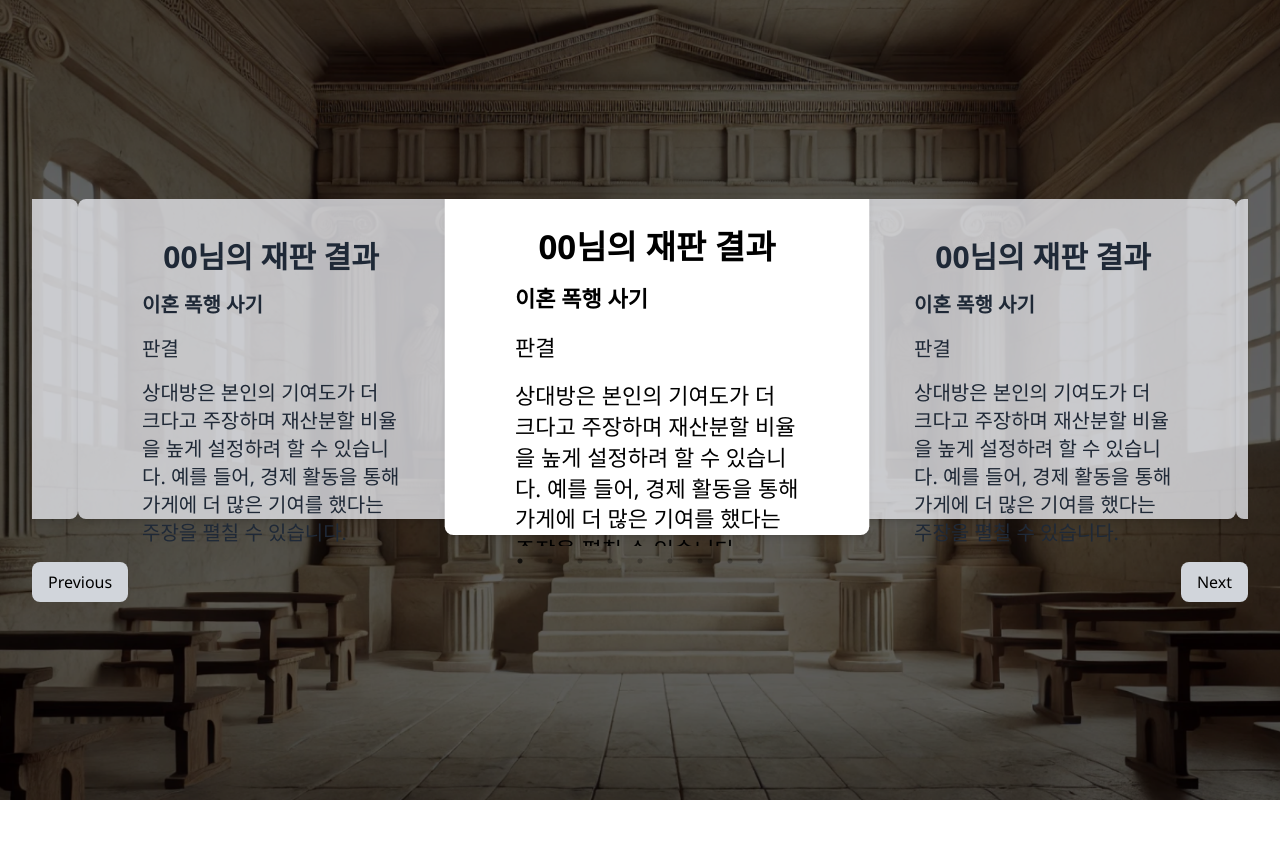
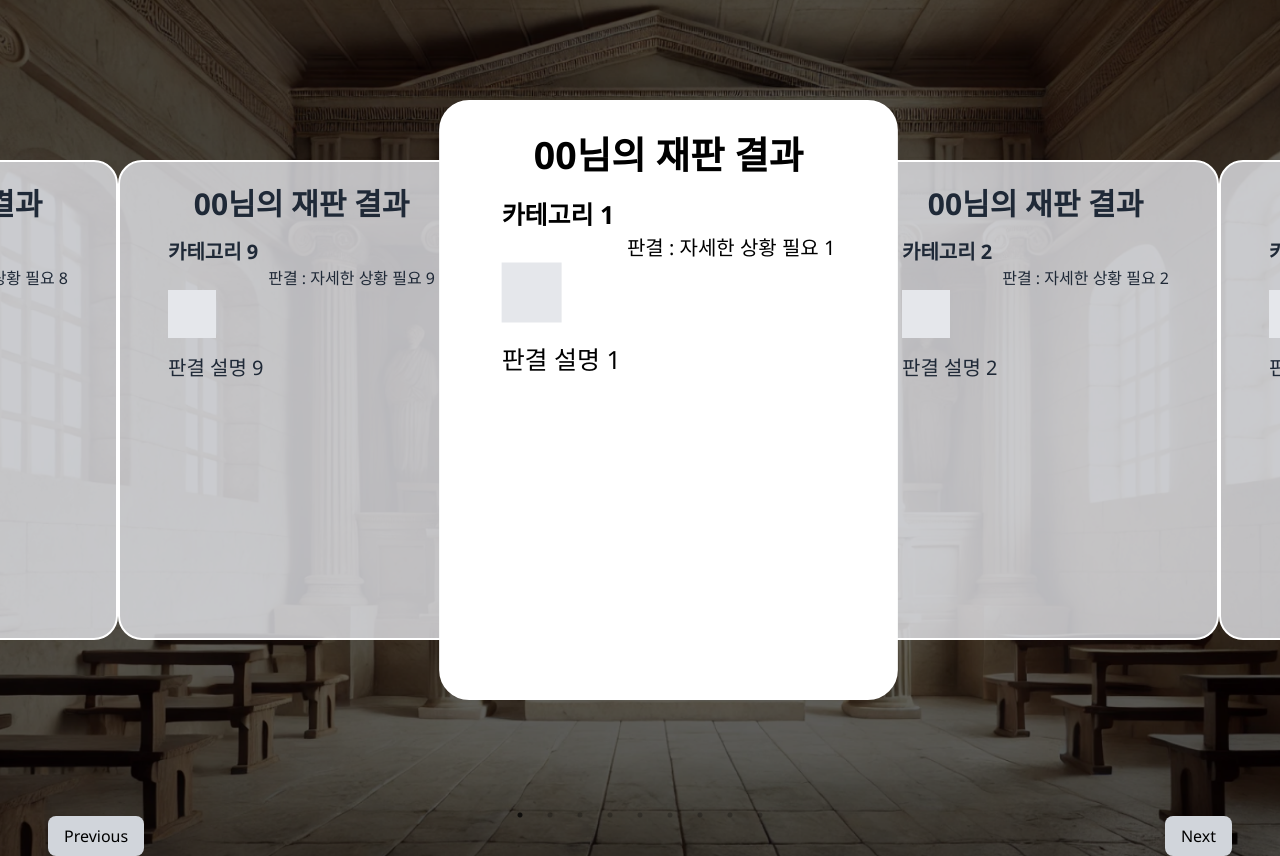
Before and after one commit to 2024-SummerBootcamp-Team-1234/Frontend, a React (Vite) app: page /LatestPostPage in a window 1280 px wide. Before the commit the page ends 800 px from the top, so only its background shows below. Built offline with nearby package versions, Linux system fonts and the light colour scheme.

Commit message:
게시판 페이지 계속 개발중,,,,

```diff
--- a/src/App.tsx
+++ b/src/App.tsx
@@ -5,7 +5,7 @@ import SignupPage from './pages/SignupPage';
 import MainPage2 from './pages/MainPage2';
 import CategoryPage from './pages/CategoryPage';
 import LatestPostPage from './pages/LatestPostPage';
-
+import LatestPostPageT from './pages/LatestPostPageT';
 
 function App() {
   return (
@@ -16,6 +16,7 @@ function App() {
       <Route path="/MainPage2" element={<MainPage2 />} />
       <Route path="/SignUp" element={<SignupPage />} />
       <Route path="/LatestPostPage" element={<LatestPostPage />} />
+      <Route path="/LatestPostPageT" element={<LatestPostPageT />} />
     </Routes>
   );
 }
--- a/src/pages/LatestPostPage.tsx
+++ b/src/pages/LatestPostPage.tsx
@@ -12,15 +12,15 @@ interface Post {
 }
 
 const posts: Post[] = [
-    { title: '00님의 재판 결과', categories: '이혼 폭행 사기', judgement: '판결', judgementTitle: '자세한 상황 필요', judgementDescription: '상대방은 본인의 기여도가 더 크다고 주장하며 재산분할 비율을 높게 설정하려 할 수 있습니다. 예를 들어, 경제 활동을 통해 가게에 더 많은 기여를 했다는 주장을 펼칠 수 있습니다.' },
-    { title: '00님의 재판 결과', categories: '이혼 폭행 사기', judgement: '판결', judgementTitle: '자세한 상황 필요', judgementDescription: '상대방은 본인의 기여도가 더 크다고 주장하며 재산분할 비율을 높게 설정하려 할 수 있습니다. 예를 들어, 경제 활동을 통해 가게에 더 많은 기여를 했다는 주장을 펼칠 수 있습니다.' },
-    { title: '00님의 재판 결과', categories: '이혼 폭행 사기', judgement: '판결', judgementTitle: '자세한 상황 필요', judgementDescription: '상대방은 본인의 기여도가 더 크다고 주장하며 재산분할 비율을 높게 설정하려 할 수 있습니다. 예를 들어, 경제 활동을 통해 가게에 더 많은 기여를 했다는 주장을 펼칠 수 있습니다.' },
-    { title: '00님의 재판 결과', categories: '이혼 폭행 사기', judgement: '판결', judgementTitle: '자세한 상황 필요', judgementDescription: '상대방은 본인의 기여도가 더 크다고 주장하며 재산분할 비율을 높게 설정하려 할 수 있습니다. 예를 들어, 경제 활동을 통해 가게에 더 많은 기여를 했다는 주장을 펼칠 수 있습니다.' },
-    { title: '00님의 재판 결과', categories: '이혼 폭행 사기', judgement: '판결', judgementTitle: '자세한 상황 필요', judgementDescription: '상대방은 본인의 기여도가 더 크다고 주장하며 재산분할 비율을 높게 설정하려 할 수 있습니다. 예를 들어, 경제 활동을 통해 가게에 더 많은 기여를 했다는 주장을 펼칠 수 있습니다.' },
-    { title: '00님의 재판 결과', categories: '이혼 폭행 사기', judgement: '판결', judgementTitle: '자세한 상황 필요', judgementDescription: '상대방은 본인의 기여도가 더 크다고 주장하며 재산분할 비율을 높게 설정하려 할 수 있습니다. 예를 들어, 경제 활동을 통해 가게에 더 많은 기여를 했다는 주장을 펼칠 수 있습니다.' },
-    { title: '00님의 재판 결과', categories: '이혼 폭행 사기', judgement: '판결', judgementTitle: '자세한 상황 필요', judgementDescription: '상대방은 본인의 기여도가 더 크다고 주장하며 재산분할 비율을 높게 설정하려 할 수 있습니다. 예를 들어, 경제 활동을 통해 가게에 더 많은 기여를 했다는 주장을 펼칠 수 있습니다.' },
-    { title: '00님의 재판 결과', categories: '이혼 폭행 사기', judgement: '판결', judgementTitle: '자세한 상황 필요', judgementDescription: '상대방은 본인의 기여도가 더 크다고 주장하며 재산분할 비율을 높게 설정하려 할 수 있습니다. 예를 들어, 경제 활동을 통해 가게에 더 많은 기여를 했다는 주장을 펼칠 수 있습니다.' },
-    { title: '00님의 재판 결과', categories: '이혼 폭행 사기', judgement: '판결', judgementTitle: '자세한 상황 필요', judgementDescription: '상대방은 본인의 기여도가 더 크다고 주장하며 재산분할 비율을 높게 설정하려 할 수 있습니다. 예를 들어, 경제 활동을 통해 가게에 더 많은 기여를 했다는 주장을 펼칠 수 있습니다.' },
+    { title: '00님의 재판 결과', categories: '카테고리 1', judgement: '판결', judgementTitle: '자세한 상황 필요 1', judgementDescription: '판결 설명 1' },
+    { title: '00님의 재판 결과', categories: '카테고리 2', judgement: '판결', judgementTitle: '자세한 상황 필요 2', judgementDescription: '판결 설명 2' },
+    { title: '00님의 재판 결과', categories: '카테고리 3', judgement: '판결', judgementTitle: '자세한 상황 필요 3', judgementDescription: '판결 설명 3' },
+    { title: '00님의 재판 결과', categories: '카테고리 4', judgement: '판결', judgementTitle: '자세한 상황 필요 4', judgementDescription: '판결 설명 4' },
+    { title: '00님의 재판 결과', categories: '카테고리 5', judgement: '판결', judgementTitle: '자세한 상황 필요 5', judgementDescription: '판결 설명 5' },
+    { title: '00님의 재판 결과', categories: '카테고리 6', judgement: '판결', judgementTitle: '자세한 상황 필요 6', judgementDescription: '판결 설명 6' },
+    { title: '00님의 재판 결과', categories: '카테고리 7', judgement: '판결', judgementTitle: '자세한 상황 필요 7', judgementDescription: '판결 설명 7' },
+    { title: '00님의 재판 결과', categories: '카테고리 8', judgement: '판결', judgementTitle: '자세한 상황 필요 8', judgementDescription: '판결 설명 8' },
+    { title: '00님의 재판 결과', categories: '카테고리 9', judgement: '판결', judgementTitle: '자세한 상황 필요 9', judgementDescription: '판결 설명 9' },
 ];
 
 const MultipleItems: React.FC = () => {
@@ -32,10 +32,20 @@ const MultipleItems: React.FC = () => {
         infinite: true,
         slidesToShow: 3,
         slidesToScroll: 1,
+
         arrows: false,
         centerMode: true,
-        centerPadding:'30px',
+        centerPadding: '90px',
         beforeChange: (current: number, next: number) => setActiveSlide(next),
+        responsive: [
+            {
+                breakpoint:768,
+                settings:{
+                    slidesToShow:1,
+                    centerPadding:'0px',
+                },
+            }
+        ],
     };
 
     const handlePrevious = () => {
@@ -47,27 +57,36 @@ const MultipleItems: React.FC = () => {
     };
 
     return (
-        <div className="bg-postPageBg-image bg-cover bg-center min-h-screen flex flex-col justify-center p-8 relative">
-            <div className="w-full mx-auto" style={{ maxWidth: '80rem' }}>
+        <div className="bg-postPageBg-image bg-cover bg-center min-h-screen flex flex-col justify-center relative">
+            <div className="w-full mx-auto">
                 <Slider ref={sliderRef} {...settings}>
                     {posts.map((post, index) => (
                         <div
                             key={index}
-                            className={`w-[80%] h-[40vh] mx-4 p-4 rounded-lg shadow-md transition-all duration-300 ${activeSlide === index
-                                ? 'bg-white bg-opacity-100 text-black transform scale-110'
-                                : 'bg-gray-200 bg-opacity-80 text-gray-800'
-                                }`}
+                            className={`max-w-[26rem] h-[30rem] my-40 rounded-3xl shadow-6xl transition-all duration-500 border-2 border-solid border-white
+                                ${activeSlide === index
+                                    ? 'mx-7 bg-white bg-opacity-100 text-black transform scale-125'
+                                    : 'mx-7 bg-gray-200 bg-opacity-80 text-gray-800'
+                                }`
+                            }
                         >
-                            <div className="flex flex-col text-center">
-                                <div className="mt-6 mb-4 font-sans font-bold text-3xl">{post.title}</div>
+                            <div className="px-12">
+                                <div className="text-center">
+                                    <div className="mt-6 mb-4 font-sans font-bold text-3xl">{post.title}</div>
+                                </div>
+
+                                <div className="font-sans font-bold text-xl">{post.categories}</div>
+                                <div className="text-end">
+                                    <span className="my-4 font-sans font-normal text-md">{post.judgement} : </span>
+                                    <span className="my-4 font-sans font-normal text-md">{post.judgementTitle}</span>
+                                </div>
+                                <div className="bg-gray-200 w-12 h-12"></div>
+                                <div className="my-4 font-sans font-normal text-xl">{post.judgementDescription}</div>
                             </div>
-                            <div className="mx-12 font-sans font-bold text-xl">{post.categories}</div>
-                            <div className="my-4 mx-12 font-sans font-normal text-xl">{post.judgement}</div>
-                            <div className="my-4 mx-12 font-sans font-normal text-xl">{post.judgementDescription}</div>
                         </div>
                     ))}
                 </Slider>
-                <div className="flex justify-between mt-4">
+                <div className="flex justify-between mt-4 px-12">
                     <button onClick={handlePrevious} className="px-4 py-2 bg-gray-300 rounded-lg">Previous</button>
                     <button onClick={handleNext} className="px-4 py-2 bg-gray-300 rounded-lg">Next</button>
                 </div>
--- /dev/null
+++ b/src/pages/LatestPostPageT.tsx
@@ -0,0 +1,84 @@
+import React, { useState } from "react";
+import Slider from "react-slick";
+import "slick-carousel/slick/slick.css";
+import "slick-carousel/slick/slick-theme.css";
+
+interface Post {
+    title: string,
+    categories: string,
+    judgement: string,
+    judgementTitle: string,
+    judgementDescription: string,
+}
+
+const posts: Post[] = [
+    { title: '00님의 재판 결과', categories: '카테고리 1', judgement: '판결', judgementTitle: '자세한 상황 필요 1', judgementDescription: '판결 설명 1' },
+    { title: '00님의 재판 결과', categories: '카테고리 2', judgement: '판결', judgementTitle: '자세한 상황 필요 2', judgementDescription: '판결 설명 2' },
+    { title: '00님의 재판 결과', categories: '카테고리 3', judgement: '판결', judgementTitle: '자세한 상황 필요 3', judgementDescription: '판결 설명 3' },
+    { title: '00님의 재판 결과', categories: '카테고리 4', judgement: '판결', judgementTitle: '자세한 상황 필요 4', judgementDescription: '판결 설명 4' },
+    { title: '00님의 재판 결과', categories: '카테고리 5', judgement: '판결', judgementTitle: '자세한 상황 필요 5', judgementDescription: '판결 설명 5' },
+    { title: '00님의 재판 결과', categories: '카테고리 6', judgement: '판결', judgementTitle: '자세한 상황 필요 6', judgementDescription: '판결 설명 6' },
+    { title: '00님의 재판 결과', categories: '카테고리 7', judgement: '판결', judgementTitle: '자세한 상황 필요 7', judgementDescription: '판결 설명 7' },
+    { title: '00님의 재판 결과', categories: '카테고리 8', judgement: '판결', judgementTitle: '자세한 상황 필요 8', judgementDescription: '판결 설명 8' },
+    { title: '00님의 재판 결과', categories: '카테고리 9', judgement: '판결', judgementTitle: '자세한 상황 필요 9', judgementDescription: '판결 설명 9' },
+];
+
+const LatestPostPageT: React.FC = () => {
+    const [activeSlide, setActiveSlide] = useState(0);
+
+    const settings = {
+        dots: true,
+        infinite: true,
+        speed: 500,
+        slidesToShow: 3,
+        slidesToScroll: 1,
+        centerMode: true,
+        beforeChange: (current: number, next: number) => setActiveSlide(next),
+        responsive: [
+            {
+                breakpoint: 1024,
+                settings: {
+                    slidesToShow: 2,
+                    slidesToScroll: 1,
+                    infinite: true,
+                    dots: true,
+                    centerMode: false
+                }
+            },
+            {
+                breakpoint: 600,
+                settings: {
+                    slidesToShow: 1,
+                    slidesToScroll: 1,
+                    initialSlide: 1,
+                    centerMode: false
+                }
+            }
+        ]
+    };
+
+    return (
+        <div className="container max-w-[90rem] mx-auto px-4 py-8">
+            <Slider {...settings}>
+                {posts.map((post, index) => (
+                    <div
+                        key={index}
+                        className={`p-4 transition-transform duration-300 ${activeSlide === index ? 'transform scale-105' : 'transform scale-90'}`}
+                    >
+                        <div className="bg-white shadow-lg rounded-lg overflow-hidden">
+                            <div className="p-6">
+                                <h2 className="text-xl font-bold mb-2">{post.title}</h2>
+                                <p className="text-gray-700">{post.categories}</p>
+                                <p className="text-gray-700">{post.judgement}</p>
+                                <h3 className="text-lg font-semibold mt-4">{post.judgementTitle}</h3>
+                                <p className="text-gray-700 mt-2">{post.judgementDescription}</p>
+                            </div>
+                        </div>
+                    </div>
+                ))}
+            </Slider>
+        </div>
+    );
+};
+
+export default LatestPostPageT;
```
